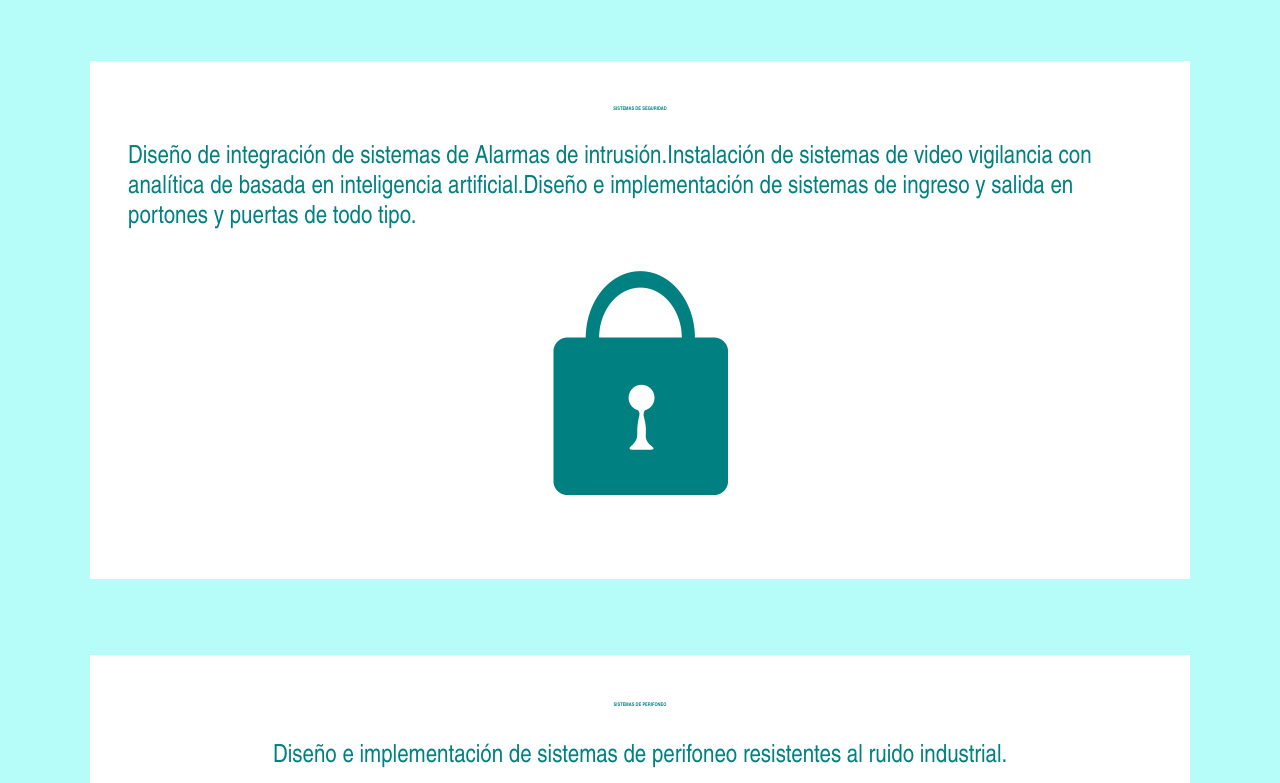
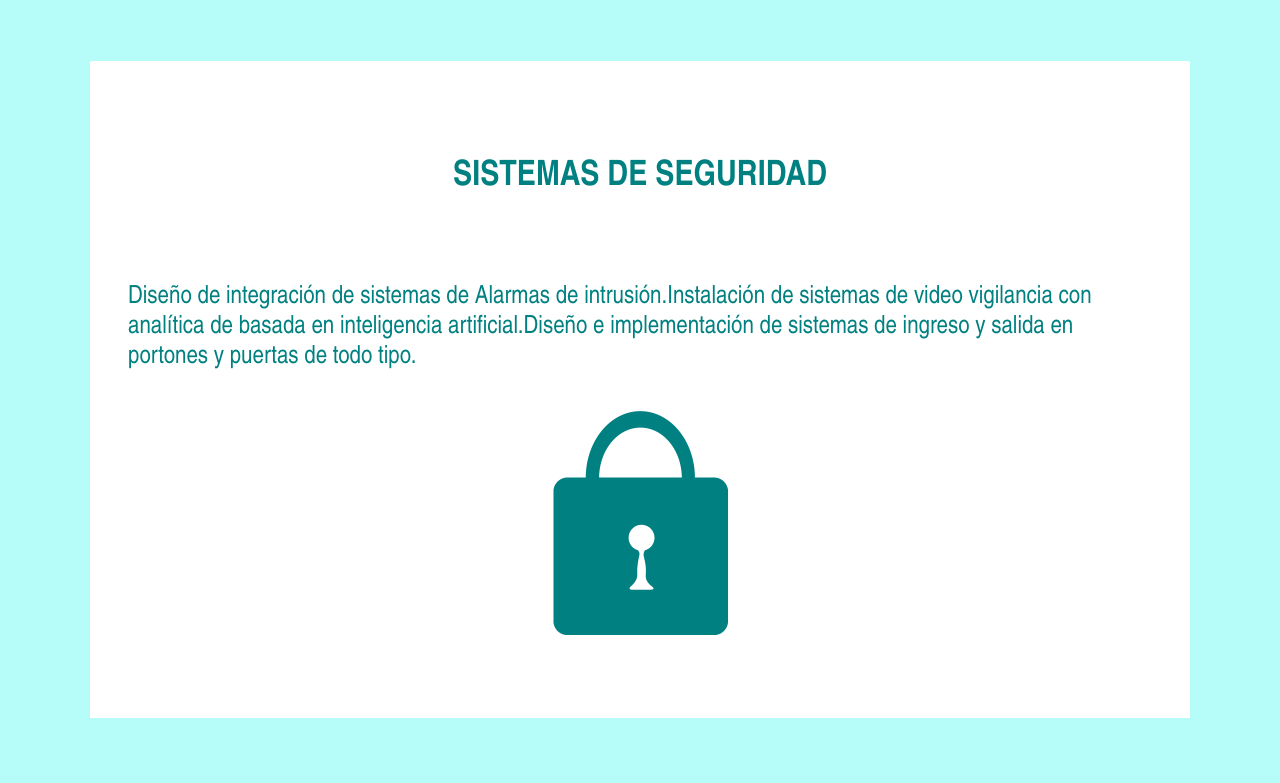
Before and after one commit to LorenaGRB/PW, a plain HTML site: page index.html in a window 1280 px wide. Shown: the part 1717-2500 px from the top of the page. Drawn offline with Linux system fonts and the light colour scheme; a web font is replaced by a local one.

```diff
--- a/index.html
+++ b/index.html
@@ -42,7 +42,7 @@
                 <a href="#nosotros" class="internal-link agency-fb">NOSOTROS</a>
                 <a href="#servicios" class="internal-link agency-fb">SERVICIOS</a>
                 <a href="#contactanos" class="internal-link agency-fb">CONTÁCTANOS</a>
-                <a href="https://wa.me/51978929269/?text=Hola,quiero información acerca de sus servicios.">
+                <a href="https://wa.me/51996544476/?text=Hola,quiero información acerca de sus servicios.">
                     <img src="2.Imagenes-png/whatsapp/whatsapp-logo-1-1.png" class="internal-link" id="whatsapp" alt="whatsapp">
                 </a>
             </section>
@@ -97,7 +97,7 @@
         <h3 >SERVICIOS</h3>
         <div class="sub-container">
             <div class="service-description">
-                <h4 class ="service-title">SISTEMAS DE SEGURIDAD</h4>
+                <h5 class ="service-title">SISTEMAS DE SEGURIDAD</h5>
                 <P class="ul-service">Diseño de integración de sistemas de Alarmas de intrusión.Instalación de sistemas de video vigilancia con analítica de basada en inteligencia artificial.Diseño e implementación de sistemas de ingreso y salida en portones y puertas de todo tipo.</P>
                 <div>
                     <img src="4.Imagenes-Servicios/SEGURIDAD.png" class="imagen" alt="">
--- a/style.css
+++ b/style.css
@@ -126,7 +126,7 @@ input{
 
 }
 .service-title{
-    font-size:5px;
+    font-size:35px;
 }
 .ul-service{
     font-size:25px;
```
